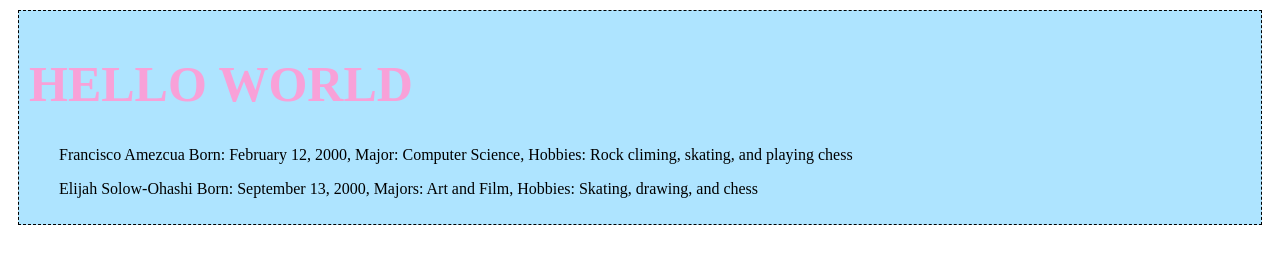
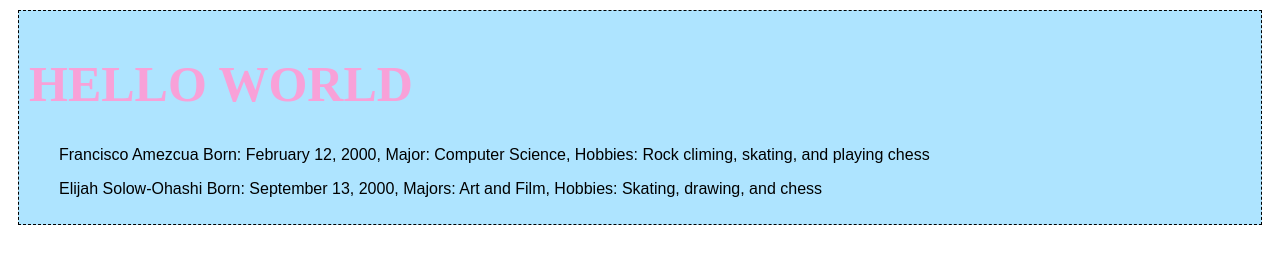
Before and after one commit to solowohashi/cst25, a plain HTML site: page lab2/index.html in a window 1280 px wide. Drawn offline with Linux system fonts and the light colour scheme.

Commit message:
Update lab.css

```diff
--- a/lab2/css/lab.css
+++ b/lab2/css/lab.css
@@ -5,7 +5,7 @@ h1{
 p{
   text-indent: 20px;
   margin-left: 10px;
-  font-style: arial;
+  font-family: "arial";
 }
 #somethin{
   background-color: #AEE4FF;
```
